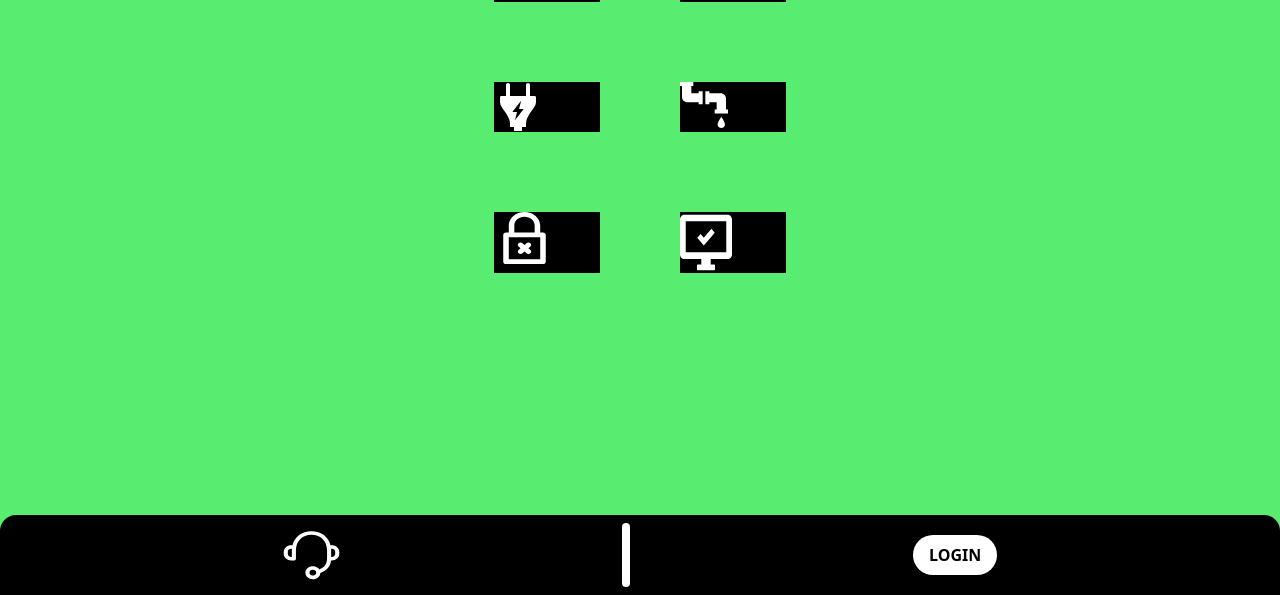
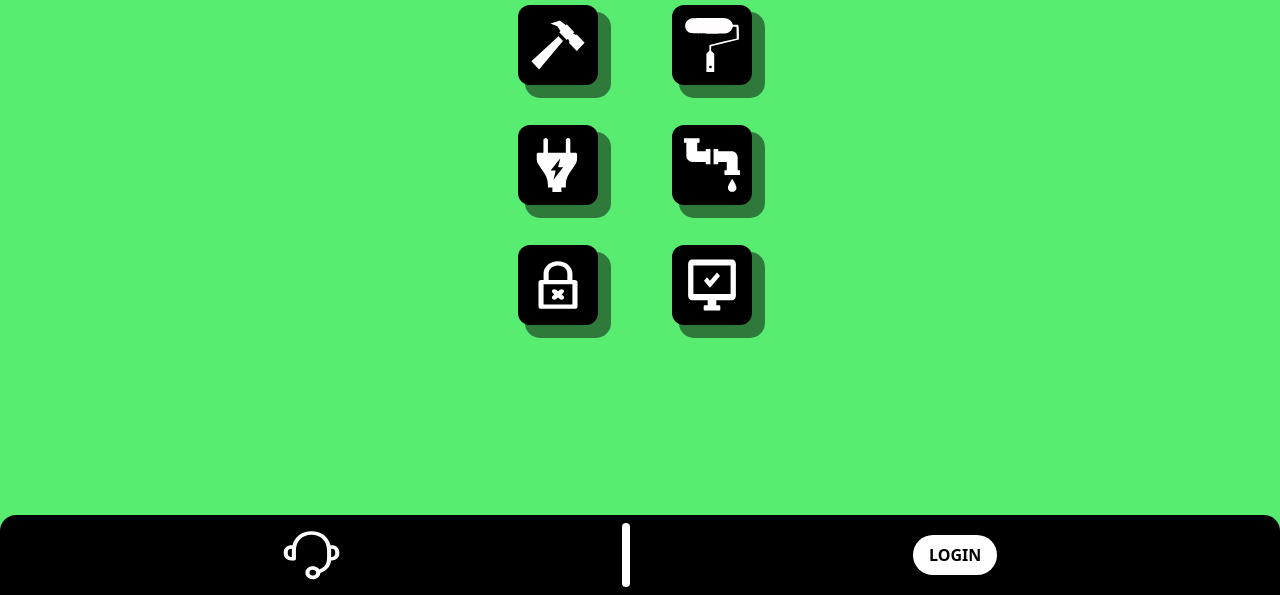
Before and after one commit to danieljunek15/MisterFix, a plain HTML site: page view/HomePage.html in a window 1280 px wide. Shown: the part 205-800 px from the top of the page. Drawn offline with nearby package versions, Linux system fonts and the light colour scheme.

Commit message:
De home page styling is nu gemaakt

```diff
--- a/view/HomePage.html
+++ b/view/HomePage.html
@@ -10,34 +10,34 @@
   <body style="background-color: rgb(88, 237, 112);">
     <div name="MainDiv" class="flex flex-col justify-evenly grid content-evenly">
 
-      <div class="flex justify-around">
+      <div class="flex justify-around mt-8">
         <img src="../icon/Logo.svg">
       </div>
 
-      <div name="ButtonHolder" class="grid grid-cols-2 gap-20 content-around">
-          <button name="ButtonOne" class="bg-black ">
-            <img src="../icon/HammerButton.svg">
+      <div name="ButtonHolder" class="grid grid-cols-2 gap-10 content-between ml-6 mt-8">
+          <button name="ButtonOne" class="bg-black flex justify-center h-20 w-20 grid items-center shadow rounded-xl focus:outline-none focus:ring focus:ring-grey-300 focus:mt-1.5 focus:ml-1.5">
+            <img src="../icon/HammerButton.svg" class="w-14 h-14">
           </button>
 
-          <div name="ButtonTwo" class="bg-black">
-            <img src="../icon/PainterButton.svg">
-          </div>
+          <button name="ButtonTwo" class="bg-black flex justify-center h-20 w-20 grid items-center shadow rounded-xl focus:outline-none focus:ring focus:ring-grey-300 focus:mt-1.5 focus:ml-1.5">
+            <img src="../icon/PainterButton.svg" class="w-14 h-14">
+          </button>
 
-          <div name="ButtonThree" class="bg-black">
-            <img src="../icon/StekkerButton.svg">
-          </div>
+          <button name="ButtonThree" class="bg-black flex justify-center h-20 w-20 grid items-center shadow rounded-xl focus:outline-none focus:ring focus:ring-grey-300 focus:mt-1.5 focus:ml-1.5">
+            <img src="../icon/StekkerButton.svg" class="w-14 h-14">
+          </button>
 
-          <div name="ButtonFour" class="bg-black">
-            <img src="../icon/KraanButton.svg">
-          </div>
+          <button name="ButtonFour" class="bg-black flex justify-center h-20 w-20 grid items-center shadow rounded-xl focus:outline-none focus:ring focus:ring-grey-300 focus:mt-1.5 focus:ml-1.5">
+            <img src="../icon/KraanButton.svg" class="w-14 h-14">
+          </button>
 
-          <div name="ButtonFive" class="bg-black">
-            <img src="../icon/LockButton.svg">
-          </div>
+          <button name="ButtonFive" class="bg-black flex justify-center h-20 w-20 grid items-center shadow rounded-xl focus:outline-none focus:ring focus:ring-grey-300 focus:mt-1.5 focus:ml-1.5">
+            <img src="../icon/LockButton.svg" class="w-14 h-14">
+          </button>
 
-          <div name="ButtonSix" class="bg-black">
-            <img src="../icon/ComputerButton.svg">
-        </div>
+          <button name="ButtonSix" class="bg-black flex justify-center h-20 w-20 grid items-center shadow rounded-xl focus:outline-none focus:ring focus:ring-grey-300 focus:mt-1.5 focus:ml-1.5">
+            <img src="../icon/ComputerButton.svg" class="w-14 h-14">
+        </button>
       </div>
     </div>
     <footer class="bg-black h-20 flex  justify-evenly items-center absolute bottom-0 w-full rounded-t-2xl">
@@ -47,3 +47,11 @@
     </footer>
   </body>
 </html>
+
+<style>
+  .shadow {
+      -webkit-box-shadow: 10px 10px 0px 3px rgba(7,7,7,0.5);
+      -moz-box-shadow: 10px 10px 0px 3px rgba(7,7,7,0.5);
+      box-shadow: 10px 10px 0px 3px rgba(7,7,7,0.5);
+  }
+</style>
```
